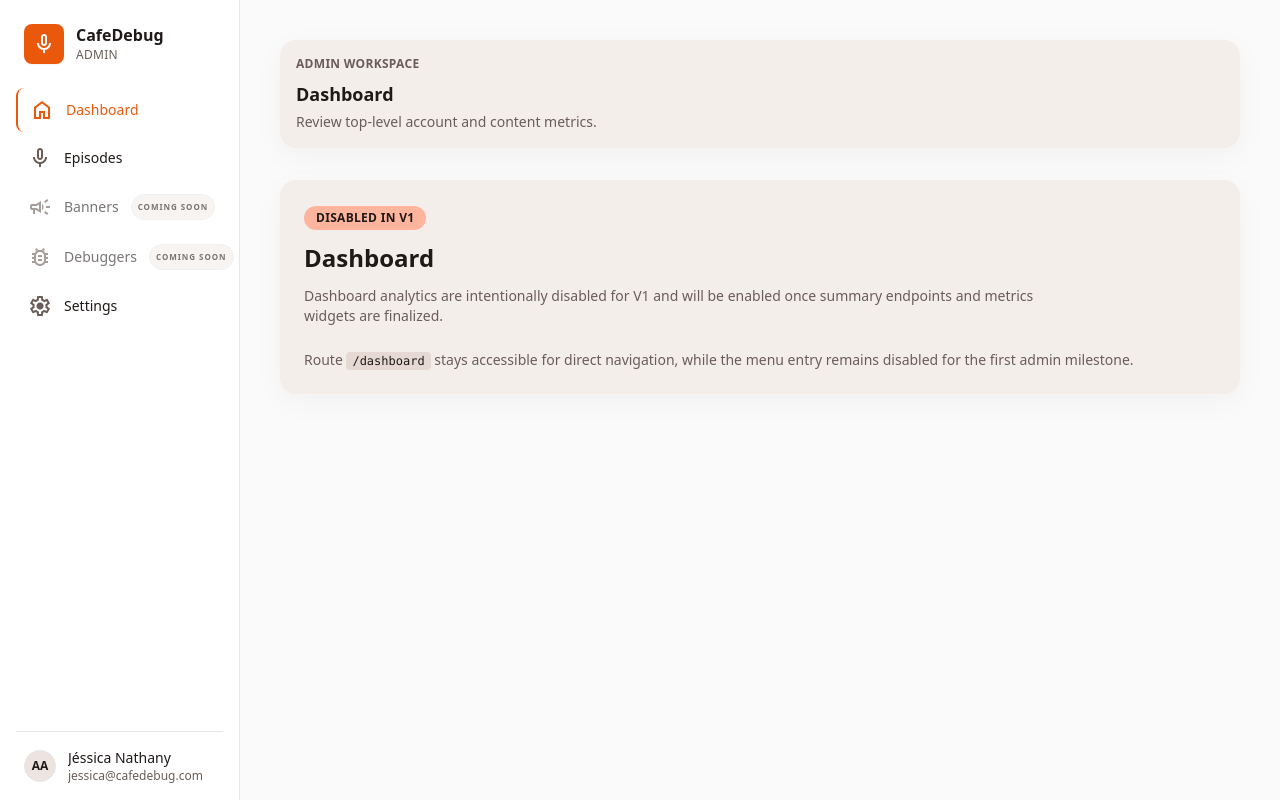
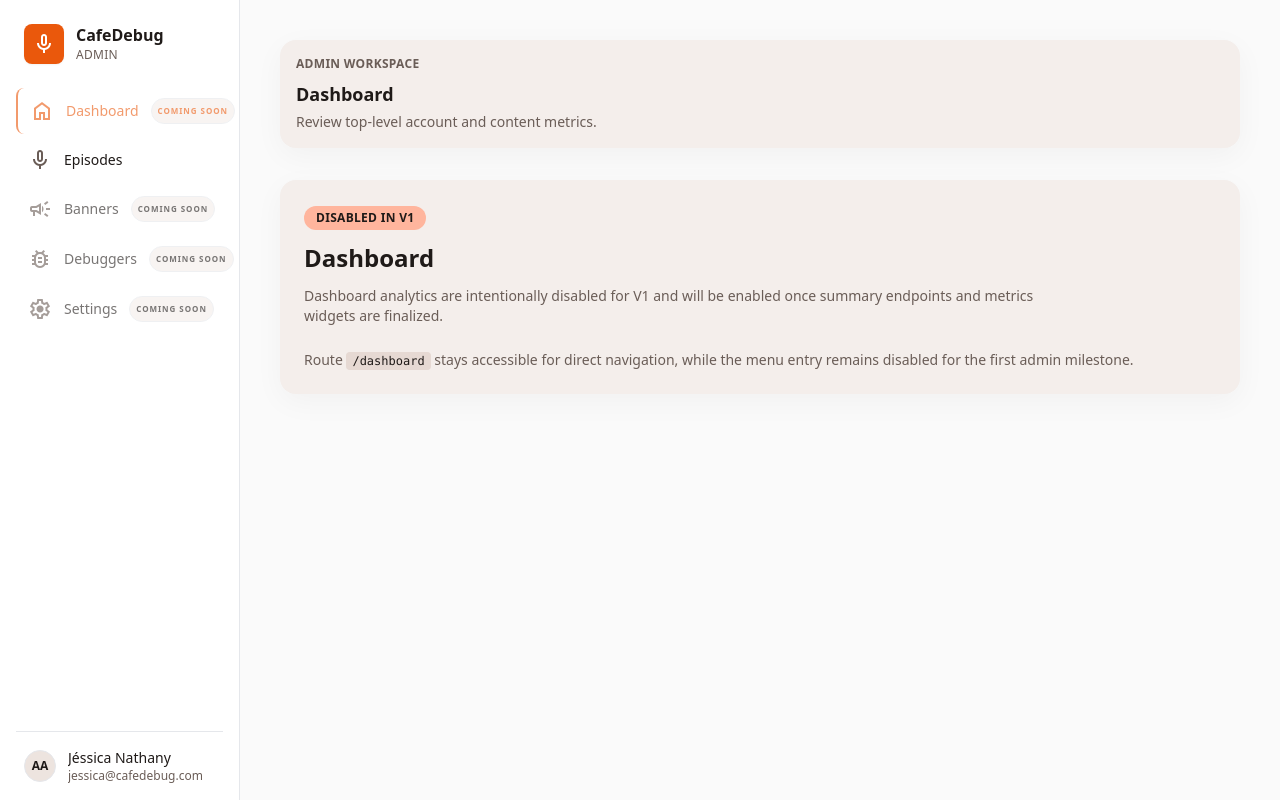
Before and after one commit to RegisBarros/cafedebug-ui, a Next.js app in the folder apps/admin/: page /dashboard in a window 1280 px wide. Built offline with nearby package versions, Linux system fonts and the light colour scheme.

Commit message:
fix(nav): update Dashboard and Settings to be disabled with status labels

```diff
--- a/apps/admin/src/features/admin-shell/admin-shell-nav-items.js
+++ b/apps/admin/src/features/admin-shell/admin-shell-nav-items.js
@@ -24,7 +24,8 @@ export const ADMIN_SHELL_NAV_ITEMS = Object.freeze([
     href: appRoutes.dashboard,
     label: "Dashboard",
     icon: "home",
-    disabled: false
+    disabled: true,
+    statusLabel: "Coming soon"
   }),
   Object.freeze({
     href: appRoutes.episodes,
@@ -50,7 +51,8 @@ export const ADMIN_SHELL_NAV_ITEMS = Object.freeze([
     href: appRoutes.settings,
     label: "Settings",
     icon: "settings",
-    disabled: false
+    disabled: true,
+    statusLabel: "Coming soon"
   })
 ]);
 
```
Also changed, not shown: 1 other file (tests, documents, lock files or other folders).
